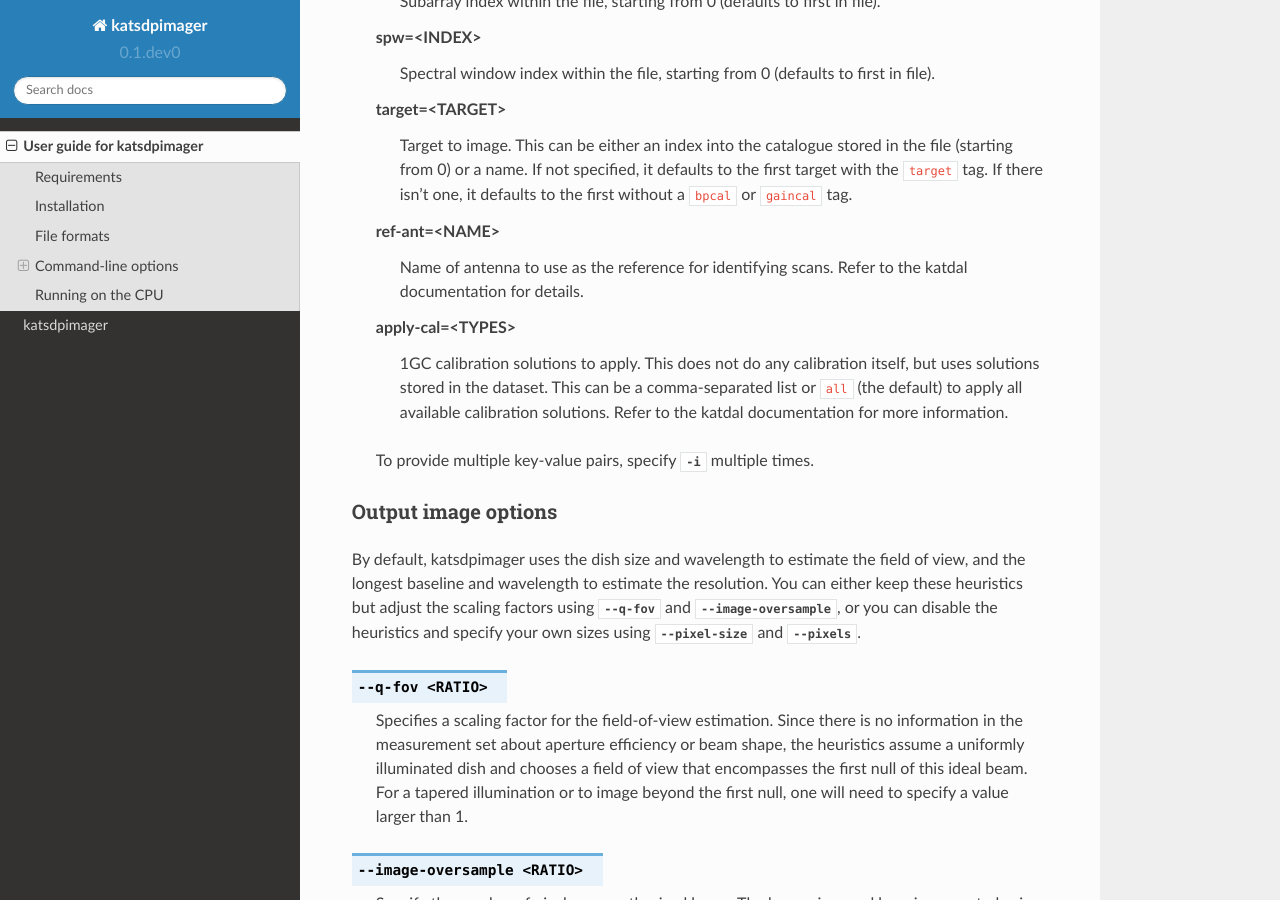
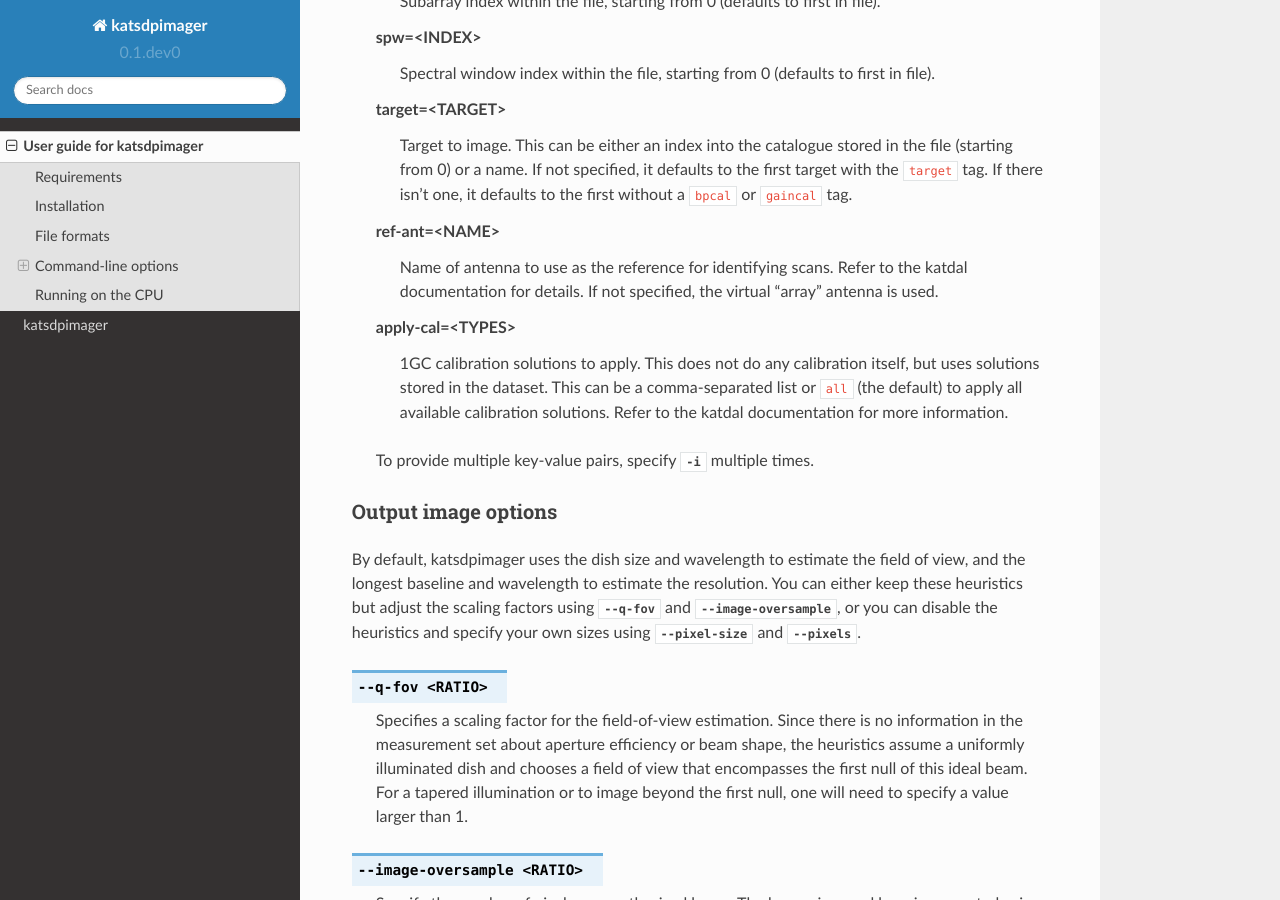
Before and after one commit to ska-sa/katsdppipelines, a Sphinx documentation site: the page built from katsdpimager/doc/user.rst, in a window 1280 px wide and 900 px high, scrolled down 2977 px. Built offline with Sphinx 7.4.7 and the Read the Docs theme 2.0.0, drawn with Linux system fonts in a browser that asks for light colours.

Commit message:
Take advantage of new katdal refant behaviour
- Document that no refant uses the array activity
- Get the array reference position from a sensor

```diff
--- a/katsdpimager/doc/user.rst
+++ b/katsdpimager/doc/user.rst
@@ -151,7 +151,8 @@ Input selection options
      the first without a ``bpcal`` or ``gaincal`` tag.
    ref-ant=<NAME>
      Name of antenna to use as the reference for identifying scans. Refer to
-     the katdal documentation for details.
+     the katdal documentation for details. If not specified, the virtual
+     "array" antenna is used.
    apply-cal=<TYPES>
      1GC calibration solutions to apply. This does not do any calibration
      itself, but uses solutions stored in the dataset. This can be a
```
Also changed, not shown: 1 other file.
